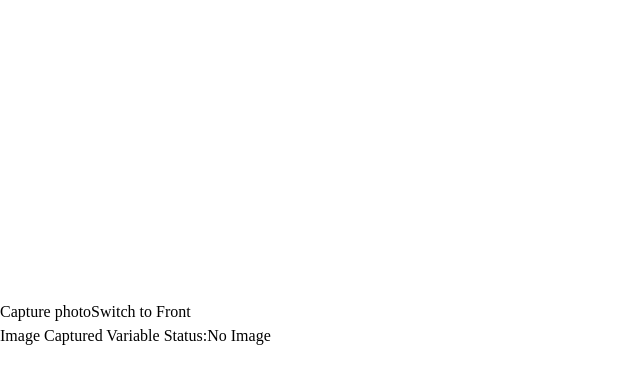
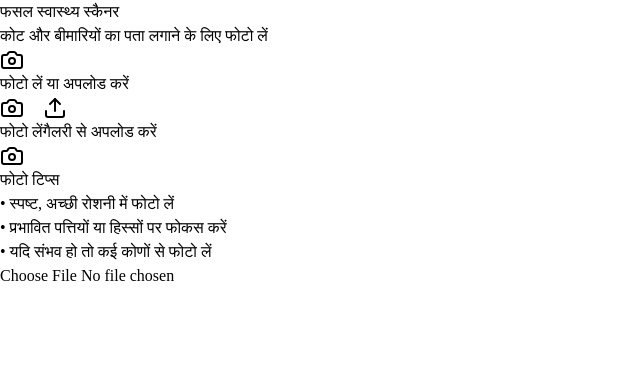
Before and after one commit to TheVivekRajput002/camera_scanner_krishimitra, a React (Vite) app: page / in a window 1280 px wide. Shown: the top 384 px of the page, without its empty margins (0-640 px from the left). Built offline with nearby package versions, Linux system fonts and the light colour scheme; no server answers.

Commit message:
alag alag dono added

```diff
--- a/src/App.jsx
+++ b/src/App.jsx
@@ -1,12 +1,12 @@
 
 import './App.css'
-import ImageScanner from './components/ImageScanner'
+import ImageScannerUi from './components/ImageScannerUi'
 
 function App() {
 
   return (
     <>
-    <ImageScanner />
+    <ImageScannerUi />
 
     </>
   )
--- /dev/null
+++ b/src/components/ImageScannerUi.jsx
@@ -0,0 +1,126 @@
+import React, { useState, useRef } from 'react';
+import { Camera, Upload, Apple, AlertCircle } from 'lucide-react';
+
+const CropHealthScanner = () => {
+  const [selectedImage, setSelectedImage] = useState(null);
+  const [isScanning, setIsScanning] = useState(false);
+  const [scanResult, setScanResult] = useState(null);
+  const fileInputRef = useRef(null);
+
+  const handleImageUpload = (event) => {
+    const file = event.target.files[0];
+    if (file) {
+      const reader = new FileReader();
+      reader.onload = (e) => {
+        setSelectedImage(e.target.result);
+        simulateScan();
+      };
+      reader.readAsDataURL(file);
+    }
+  };
+
+  const simulateScan = () => {
+    setIsScanning(true);
+    setScanResult(null);
+
+    setTimeout(() => {
+      setIsScanning(false);
+      setScanResult({
+        disease: "टमाटर पत्ता",
+        confidence: "85%",
+        status: "प्रारंभिक छत्रा रोग",
+        recommendations: "2 घंटे पहले"
+      });
+    }, 2000);
+  };
+
+  const triggerFileInput = () => {
+    fileInputRef.current?.click();
+  };
+
+  return (
+    <div className="max-w-md mx-auto bg-white rounded-2xl p-6 shadow-lg">
+      {/* Header */}
+      <div className="text-center mb-6">
+        <h1 className="text-2xl font-semibold text-green-800 mb-2">फसल स्वास्थ्य स्कैनर</h1>
+        <p className="text-gray-600 text-sm">कोट और बीमारियों का पता लगाने के लिए फोटो लें</p>
+      </div>
+
+      {/* Camera/Upload Area */}
+      <div
+        onClick={triggerFileInput}
+        className="bg-gradient-to-br from-green-50 to-green-100 border-2 border-dashed border-green-400 rounded-xl p-12 text-center mb-5 cursor-pointer hover:from-green-100 hover:to-green-200 transition-all duration-300"
+      >
+        {selectedImage ? (
+          <div className="relative">
+            <img
+              src={selectedImage}
+              alt="Selected crop"
+              className="w-full h-48 object-cover rounded-lg"
+            />
+            {isScanning && (
+              <div className="absolute inset-0 bg-green-600 bg-opacity-20 rounded-lg flex items-center justify-center">
+                <div className="animate-spin w-8 h-8 border-3 border-white border-t-transparent rounded-full"></div>
+              </div>
+            )}
+          </div>
+        ) : (
+          <div>
+            <Camera className="w-16 h-16 text-green-600 mx-auto mb-4" />
+            <p className="text-green-700 font-medium">फोटो लें या अपलोड करें</p>
+          </div>
+        )}
+      </div>
+
+      {/* Camera Button */}
+      <button
+        onClick={triggerFileInput}
+        className="w-full bg-green-600 text-white py-3 rounded-xl font-medium mb-4 flex items-center justify-center gap-2 hover:bg-green-700 transition-colors"
+      >
+        <Camera className="w-5 h-5" />
+        फोटो लें
+      </button>
+
+      {/* Upload Button */}
+      <button
+        onClick={triggerFileInput}
+        className="w-full border border-green-600 text-green-600 py-2 rounded-xl font-medium mb-6 flex items-center justify-center gap-2 hover:bg-green-50 transition-colors"
+      >
+        <Upload className="w-4 h-4" />
+        गैलरी से अपलोड करें
+      </button>
+
+      {/* Photo Tips */}
+      <div className="bg-yellow-50 border border-yellow-200 rounded-xl p-4 mb-6">
+        <div className="flex items-start gap-2 mb-2">
+          <Camera className="w-5 h-5 text-yellow-600 mt-0.5" />
+          <h3 className="font-medium text-yellow-800">फोटो टिप्स</h3>
+        </div>
+        <ul className="text-sm text-yellow-700 space-y-1">
+          <li>• स्पष्ट, अच्छी रोशनी में फोटो लें</li>
+          <li>• प्रभावित पत्तियों या हिस्सों पर फोकस करें</li>
+          <li>• यदि संभव हो तो कई कोणों से फोटो लें</li>
+        </ul>
+      </div>
+
+      {/* Hidden file input */}
+      <input
+        ref={fileInputRef}
+        type="file"
+        accept="image/*"
+        onChange={handleImageUpload}
+        className="hidden"
+        capture="environment"
+      />
+
+      {/* Loading state */}
+      {isScanning && (
+        <div className="text-center text-green-600 font-medium">
+          स्कैन हो रहा है...
+        </div>
+      )}
+    </div>
+  );
+};
+
+export default CropHealthScanner;
```
